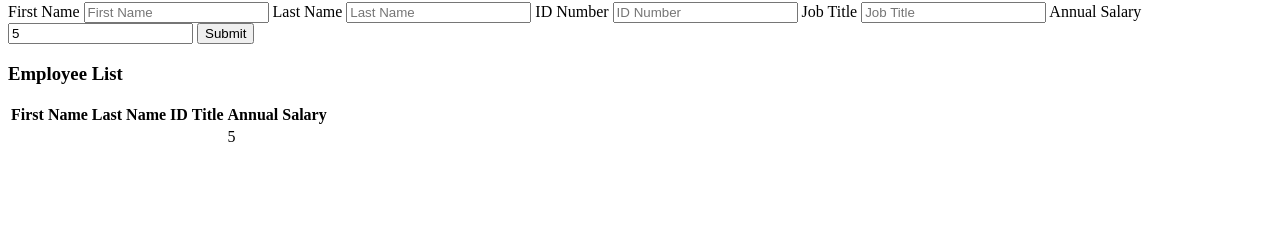
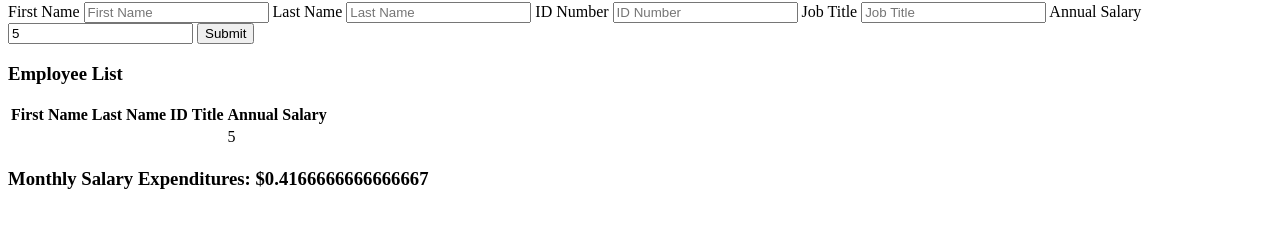
Before and after one commit to edwippler/weekend-1-walkthrough, a plain HTML site: page index.html in a window 1280 px wide. Both pictures are taken after typing "5" into the empty fields and a click on the button "Submit". Shown: the part 78-306 px from the top of the page. Drawn offline with Linux system fonts and the light colour scheme.

Commit message:
completed base mode

```diff
--- a/client.js
+++ b/client.js
@@ -17,5 +17,11 @@ $(document).ready(function(){//waits for DOM to completely load
      '<td>' + annualSalary + '</td>' +
    '</tr>'
  );
+// add monthly salary expenses to the DOM
+ var newEmployeeMonthlyExpenses = annualSalary / 12;
+ var previousMonthlyExpenses = $('#monthlyExpenses').text();
+ var totalMonthlyExpenses = parseFloat(previousMonthlyExpenses) + newEmployeeMonthlyExpenses;
+ $('#monthlyExpenses').text(totalMonthlyExpenses);
+
  });
 });
--- a/index.html
+++ b/index.html
@@ -34,9 +34,10 @@
                 </tr>
                 </thead>
                 <tbody id="employeeTableBody">
-
                 </tbody>
               </table>
+            <!-- Monthly Expenditures section -->
+             <h3>Monthly Salary Expenditures: $<span id="monthlyExpenses">0</span></h3>
 
             </body>
             </html>
```
